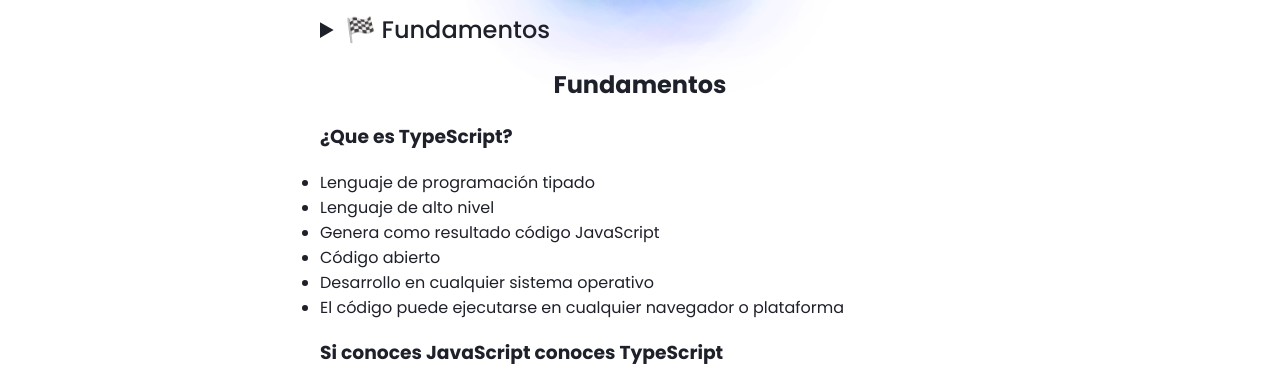
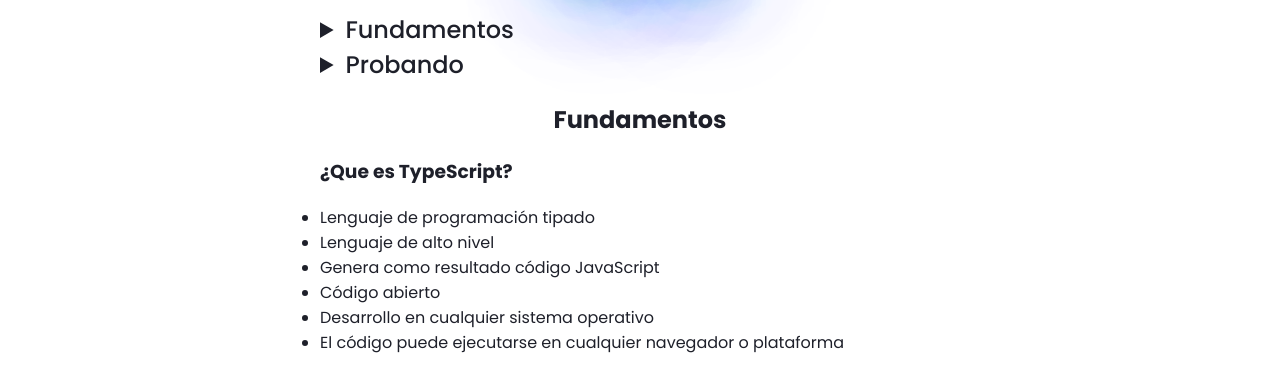
Before and after one commit to gamcode98/My-personal-notes, a website with bundled scripts: page public/typescript-notes.html in a window 1280 px wide. Shown: the part 136-506 px from the top of the page. Built offline with nearby package versions, Linux system fonts and the light colour scheme.

Commit message:
refactor is almost ready

```diff
--- a/js/index.js
+++ b/js/index.js
@@ -4,6 +4,7 @@ import notes from "./notes.js";
 import settingId from "./settingId.js";
 import switchTheme from "./switch-theme.js";
 import switchMenu from "./swtich-menu.js";
+import templateSummary from "./templateSummary.js";
 
 const d = document;
 
@@ -13,5 +14,6 @@ d.addEventListener("DOMContentLoaded", (e) => {
   notes();
   settingId();
   addExternalLink();
+  templateSummary();
 });
 switchTheme();
--- /dev/null
+++ b/js/templateSummary.js
@@ -0,0 +1,49 @@
+const d = document;
+export default function templateSummary() {
+  const $template = d.getElementById("template-summary").content;
+  const $fragment = d.createDocumentFragment();
+  const $subFragment = d.createDocumentFragment();
+  const $h3 = d.querySelectorAll("h3");
+  const $h2 = d.querySelectorAll("h2");
+  const $main = d.querySelector("main");
+  const $sectionMain = d.getElementById("section-main");
+
+  $h2.forEach((el) => {
+    let $summary = d.createElement("summary");
+    let $details = d.createElement("details");
+    let $ol = d.createElement("ol");
+    $details.appendChild($summary);
+    $details.appendChild($ol);
+    $summary.textContent = el.textContent;
+    $subFragment.appendChild($details);
+  });
+  $template.querySelector("section").appendChild($subFragment);
+
+  let i = 0;
+  $h3.forEach((el) => {
+    let $li = d.createElement("li");
+    let $a = d.createElement("a");
+    $a.setAttribute("href", `#${el.id}`);
+    $a.textContent = el.textContent;
+    $li.appendChild($a);
+    let $details = $template.querySelectorAll("details");
+    $details[i].querySelector("ol").appendChild($li);
+    // i++;
+  });
+  // let $clone = d.importNode($template, true);
+  let $clone = $template.cloneNode(true);
+  // $fragment.appendChild($clone);
+  // $main.insertAdjacentHTML("afterbegin", $fragment);
+  // $main.appendChild($fragment);
+
+  $main.insertBefore($clone, $sectionMain);
+  // console.log($clone);
+  // $main.appendChild($clone);
+  // const content = `
+  // <section>
+  //   <p>Hola que onda</p>
+  //   <p>Peeepp</p>
+  // </section>
+  // `;
+  // $main.insertAdjacentHTML("afterbegin", content);
+}
--- a/public/js/index.js
+++ b/public/js/index.js
@@ -4,6 +4,7 @@ import notes from "./notes.js";
 import settingId from "./settingId.js";
 import switchTheme from "./switch-theme.js";
 import switchMenu from "./swtich-menu.js";
+import templateSummary from "./templateSummary.js";
 
 const d = document;
 
@@ -13,5 +14,6 @@ d.addEventListener("DOMContentLoaded", (e) => {
   notes();
   settingId();
   addExternalLink();
+  templateSummary();
 });
 switchTheme();
--- /dev/null
+++ b/public/js/templateSummary.js
@@ -0,0 +1,49 @@
+const d = document;
+export default function templateSummary() {
+  const $template = d.getElementById("template-summary").content;
+  const $fragment = d.createDocumentFragment();
+  const $subFragment = d.createDocumentFragment();
+  const $h3 = d.querySelectorAll("h3");
+  const $h2 = d.querySelectorAll("h2");
+  const $main = d.querySelector("main");
+  const $sectionMain = d.getElementById("section-main");
+
+  $h2.forEach((el) => {
+    let $summary = d.createElement("summary");
+    let $details = d.createElement("details");
+    let $ol = d.createElement("ol");
+    $details.appendChild($summary);
+    $details.appendChild($ol);
+    $summary.textContent = el.textContent;
+    $subFragment.appendChild($details);
+  });
+  $template.querySelector("section").appendChild($subFragment);
+
+  let i = 0;
+  $h3.forEach((el) => {
+    let $li = d.createElement("li");
+    let $a = d.createElement("a");
+    $a.setAttribute("href", `#${el.id}`);
+    $a.textContent = el.textContent;
+    $li.appendChild($a);
+    let $details = $template.querySelectorAll("details");
+    $details[i].querySelector("ol").appendChild($li);
+    // i++;
+  });
+  // let $clone = d.importNode($template, true);
+  let $clone = $template.cloneNode(true);
+  // $fragment.appendChild($clone);
+  // $main.insertAdjacentHTML("afterbegin", $fragment);
+  // $main.appendChild($fragment);
+
+  $main.insertBefore($clone, $sectionMain);
+  // console.log($clone);
+  // $main.appendChild($clone);
+  // const content = `
+  // <section>
+  //   <p>Hola que onda</p>
+  //   <p>Peeepp</p>
+  // </section>
+  // `;
+  // $main.insertAdjacentHTML("afterbegin", content);
+}
--- a/public/typescript-notes.html
+++ b/public/typescript-notes.html
@@ -65,23 +65,7 @@
 
   <main>
 
-    <section>
-      <header>
-        <h1 class="neon typescript">TypeScript</h1>
-      </header>
-      <!-- Fundamentals -->
-      <details id="details-tricks">
-        <summary>
-          🏁 Fundamentos
-        </summary>
-        <ol>
-          <li>
-            <a href="">Encontrar el mayor y menor de un array de números sin loop</a>
-          </li>
-        </ol>
-      </details>
-    </section>
-    <section>
+    <section id="section-main">
       <h2 id="fundamentos">Fundamentos</h2>
 <h3 id="¿que-es-typescript">¿Que es TypeScript?</h3>
 <ul>
@@ -512,21 +496,16 @@ function createPicture(title?: string, date?: string, size?: SquareSize){
   console.log(&quot;create picture using&quot;, title, date, size);
 }
 createPicture(&quot;meme&quot;,&quot;02-03-2022&quot;); //Ok</code></pre>
+<h2 id="probando">Probando</h2>
     </section>
 
   </main>
 
-  <template>
+  <template id="template-summary">
     <section>
       <header>
         <h1 class="neon typescript">TypeScript</h1>
       </header>
-      <details id="details-tricks">
-        <summary>
-          🏁 Fundamentos
-        </summary>
-        <ol></ol>
-      </details>
     </section>
   </template>
 
```
Also changed, not shown: _imports/notes-typescript/fundamentos.md (+2 -0 lines), typescript-notes.html (+2 -24 lines).
